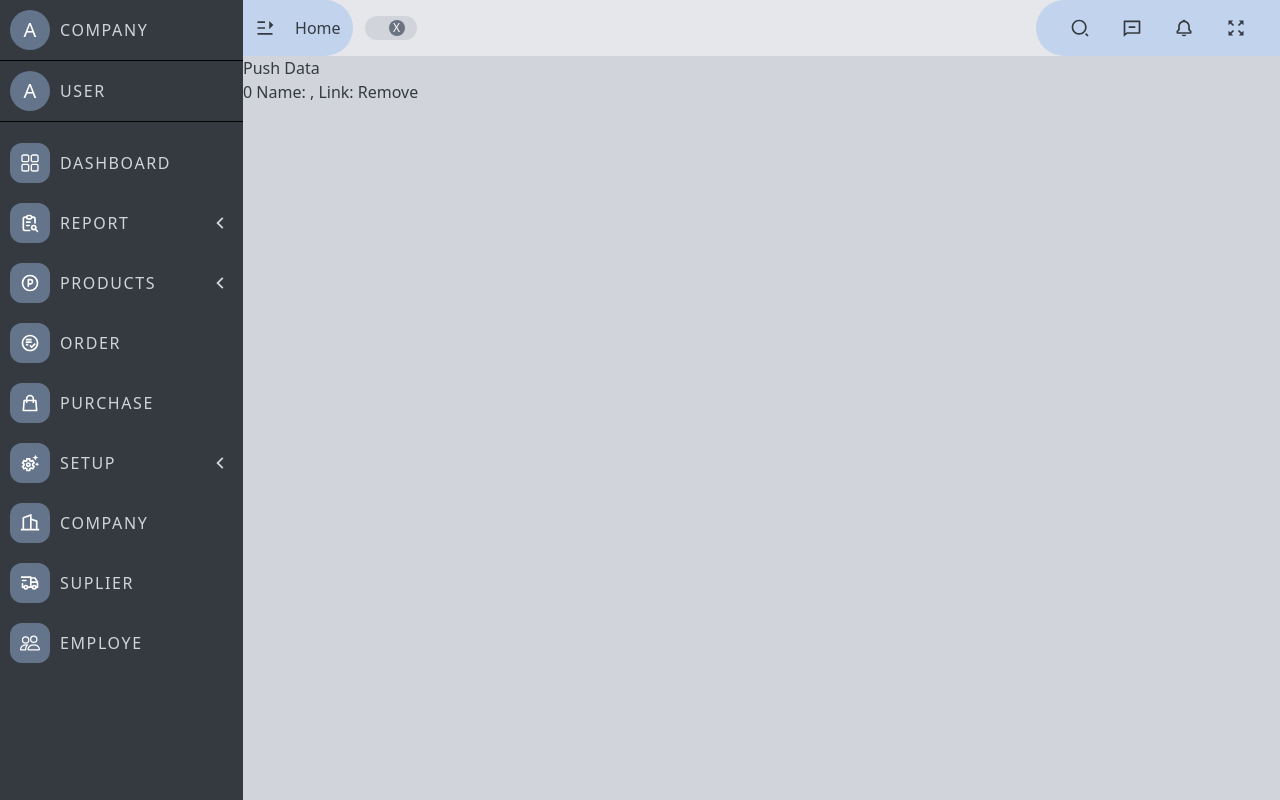
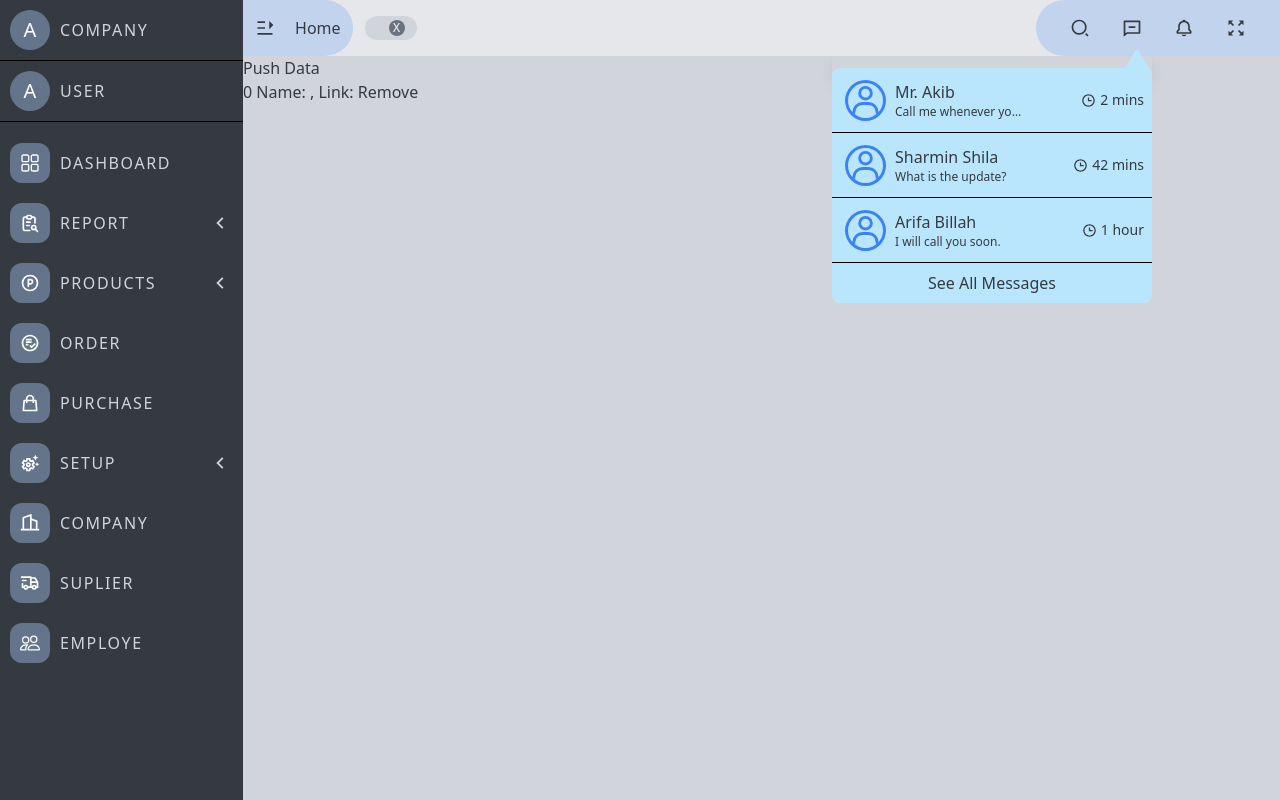
Before and after one commit to AbidHasanPiash/ims-inventory-management-system, a Next.js app: page /coa in a window 1280 px wide. Both pictures are taken after a click on the button 1132 px from the left and 28 px from the top of the page. Built offline with nearby package versions, Linux system fonts and the light colour scheme.

Commit message:
message panel is added

```diff
--- a/app/components/dashboard/Notification.jsx
+++ b/app/components/dashboard/Notification.jsx
@@ -1,4 +1,5 @@
 import React from "react";
+import { BiTime } from "react-icons/bi";
 import { BsFillTriangleFill, BsFillFileEarmarkPdfFill } from "react-icons/bs";
 import { HiDocumentAdd, HiMail } from "react-icons/hi";
 
@@ -13,28 +14,28 @@ export default function Notification({ isNotiOpen }) {
         <div className="w-full flex items-center justify-end text-yellow-200">
           <BsFillTriangleFill size={30} />
         </div>
-        <div className="absolute top-5 w-full max-h-60 bg-yellow-200 rounded-lg overflow-y-auto scrollbar-thin scrollbar-thumb-orange-600">
+        <div className="absolute top-5 w-full max-h-60 bg-yellow-200 rounded-lg overflow-y-auto scrollbar-thin scrollbar-thumb-yellow-400">
           <h1 className="w-full border-b border-black text-center p-2">15 Notifications</h1>
           <div className="flex items-center justify-between p-2 border-b border-black cursor-pointer hover:bg-yellow-500/20">
             <div className="flex items-center justify-center gap-2">
                 <HiMail/>
                 <p>4 new messages</p>
             </div>
-            <p>3 mins</p>
+            <p className="flex items-center justify-center space-x-1 text-sm"><BiTime size={15}/> <span>3 mins</span></p>
           </div>
           <div className="flex items-center justify-between p-2 border-b border-black cursor-pointer hover:bg-yellow-500/20">
             <div className="flex items-center justify-center gap-2">
                 <HiDocumentAdd/>
                 <p>8 order request</p>
             </div>
-            <p>10 hours</p>
+            <p className="flex items-center justify-center space-x-1 text-sm"><BiTime size={15}/> <span>10 hours</span></p>
           </div>
           <div className="flex items-center justify-between p-2 border-b border-black cursor-pointer hover:bg-yellow-500/20">
             <div className="flex items-center justify-center gap-2">
                 <BsFillFileEarmarkPdfFill/>
                 <p>3 new reports</p>
             </div>
-            <p>1 day</p>
+            <p className="flex items-center justify-center space-x-1 text-sm"><BiTime size={15}/> <span>1 day</span></p>
           </div>
           <h1 className="w-full text-center p-2 cursor-pointer hover:bg-yellow-500/20">See All Notifications</h1>
         </div>
--- a/app/components/header/Header.jsx
+++ b/app/components/header/Header.jsx
@@ -6,13 +6,14 @@ import { fullScreen } from './FullScreen'
 import { RiMenuFoldFill, RiMenuUnfoldFill, RiMessageLine, RiSearch2Line } from 'react-icons/ri'
 import { BiBell, BiExpand, BiCollapse } from 'react-icons/bi'
 import Notification from '../dashboard/Notification';
+import Messages from './Messages';
 
 export default function Header() {
     const path = usePathname ();
     const [isFullScreen, setFullScreen] = useState(false);
     const {isSidebarOpen, setSidebarOpen, headerTab, handleRemoveTab} = useContext(SidebarContext);
     const [isNotiOpen, setIsNotiOpen] = useState(false);
-    console.log(isNotiOpen);
+    const [isMesgOpen, setIsMesgOpen] = useState(false);
     return (
         <header className='w-full h-14 bg-gray-200 flex items-center justify-center'>
             <div className='w-full flex justify-between'>
@@ -38,9 +39,13 @@ export default function Header() {
                 </div>
                 <div className='flex items-center justify-center space-x-3 px-6 bg-blue-500/20 rounded-l-full cursor-pointer'>
                     <button className='flex items-center justify-center w-10 h-10 hover:bg-blue-400/30 rounded-lg transition-colors duration-500'> <RiSearch2Line size={20}/> </button>
-                    <button className='flex items-center justify-center w-10 h-10 hover:bg-blue-400/30 rounded-lg transition-colors duration-500'> <RiMessageLine size={20}/> </button>
                     <button
-                        onClick={()=>setIsNotiOpen((p)=>!p)}
+                        onClick={()=>{setIsMesgOpen((p)=>!p); setIsNotiOpen(false);}}
+                        className='flex items-center justify-center w-10 h-10 hover:bg-blue-400/30 rounded-lg transition-colors duration-500'>
+                        <RiMessageLine size={20}/>
+                    </button>
+                    <button
+                        onClick={()=>{setIsNotiOpen((p)=>!p); setIsMesgOpen(false);}}
                         className='flex items-center justify-center w-10 h-10 hover:bg-blue-400/30 rounded-lg transition-colors duration-500'>
                         <BiBell size={20}/>
                     </button>
@@ -52,6 +57,7 @@ export default function Header() {
                 </div>
             </div>
             <Notification isNotiOpen={isNotiOpen}/>
+            <Messages isMesgOpen={isMesgOpen}/>
         </header>
     )
 }
--- /dev/null
+++ b/app/components/header/Messages.jsx
@@ -0,0 +1,52 @@
+import React from "react";
+import { BsFillTriangleFill} from "react-icons/bs";
+import { BiUser, BiTime } from "react-icons/bi";
+
+export default function Messages({ isMesgOpen }) {
+  return (
+    <div>
+      <div
+        className={`${
+          isMesgOpen ? "fixed" : "hidden"
+        } absolute z-30 w-80 top-12 right-32 shadow-lg`}
+      >
+        <div className="w-full flex items-center justify-end text-sky-200">
+          <BsFillTriangleFill size={30} />
+        </div>
+        <div className="absolute top-5 w-full max-h-60 bg-sky-200 rounded-lg overflow-y-auto scrollbar-thin scrollbar-thumb-blue-400">
+          <div className="flex items-center justify-between p-2 border-b border-black cursor-pointer hover:bg-sky-500/20">
+            <div className="flex items-center gap-3 px-2 py-1">
+                <div className="ring ring-blue-500 text-blue-500 rounded-full"> <BiUser size={35}/> </div>
+                <div>
+                    <h1>Mr. Akib</h1>
+                    <p className="w-32 text-xs truncate">Call me whenever you get this message.</p>
+                </div>
+            </div>
+            <p className="flex items-center justify-center space-x-1 text-sm"><BiTime size={15}/> <span>2 mins</span></p>
+          </div>
+          <div className="flex items-center justify-between p-2 border-b border-black cursor-pointer hover:bg-sky-500/20">
+            <div className="flex items-center gap-3 px-2 py-1">
+                <div className="ring ring-blue-500 text-blue-500 rounded-full"> <BiUser size={35}/> </div>
+                <div>
+                    <h1>Sharmin Shila</h1>
+                    <p className="w-32 text-xs truncate">What is the update?</p>
+                </div>
+            </div>
+            <p className="flex items-center justify-center space-x-1 text-sm"><BiTime size={15}/> <span>42 mins</span></p>
+          </div>
+          <div className="flex items-center justify-between p-2 border-b border-black cursor-pointer hover:bg-sky-500/20">
+            <div className="flex items-center gap-3 px-2 py-1">
+                <div className="ring ring-blue-500 text-blue-500 rounded-full"> <BiUser size={35}/> </div>
+                <div>
+                    <h1>Arifa Billah</h1>
+                    <p className="w-32 text-xs truncate">I will call you soon.</p>
+                </div>
+            </div>
+            <p className="flex items-center justify-center space-x-1 text-sm"><BiTime size={15}/> <span>1 hour</span></p>
+          </div>
+          <h1 className="w-full text-center p-2 cursor-pointer hover:bg-sky-500/20">See All Messages</h1>
+        </div>
+      </div>
+    </div>
+  )
+}
```
